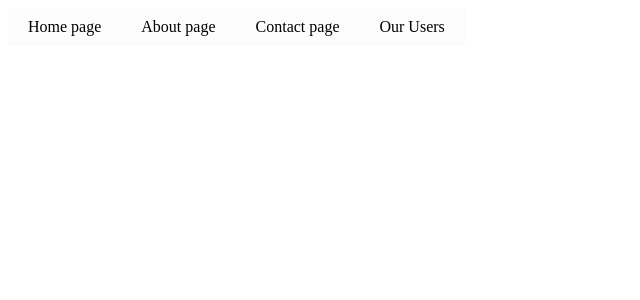
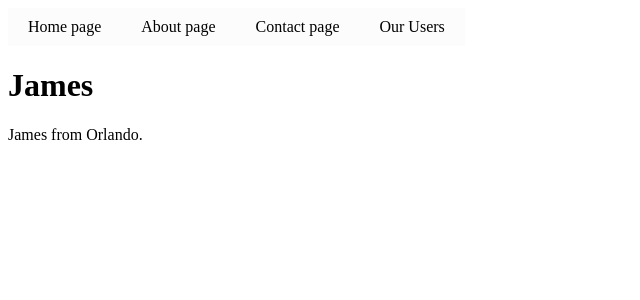
Before and after one commit to MariusCodeAcademy/type5-react-8-router, a React (Create React App) app: page /users/1 in a window 1280 px wide. Shown: the top 300 px of the page, without its empty margins (0-640 px from the left). Built offline with nearby package versions, Linux system fonts and the light colour scheme.

Commit message:
foundUser

```diff
--- a/src/data/db.js
+++ b/src/data/db.js
@@ -15,3 +15,8 @@ export const usersDb = [
     bio: 'Jill has a guitar.',
   },
 ];
+// const userId = '3';
+
+// const foundUser = usersDb.find((uObj) => uObj.id === +userId);
+
+// console.log('foundUser ===', foundUser);
--- a/src/pages/SingleUser.jsx
+++ b/src/pages/SingleUser.jsx
@@ -10,7 +10,9 @@ const SingleUser = () => {
   useEffect(() => {
     console.log('usersDb ===', usersDb);
     // is usersDb masyvo, atrinkti ta objekta kurio id === userId
+    const foundUser = usersDb.find((uObj) => uObj.id === +userId);
     // suradus ta objekta nustatyti currentUser lygu tam objekui
+    setCurrentUser(foundUser);
   }, []);
 
   return (
```
